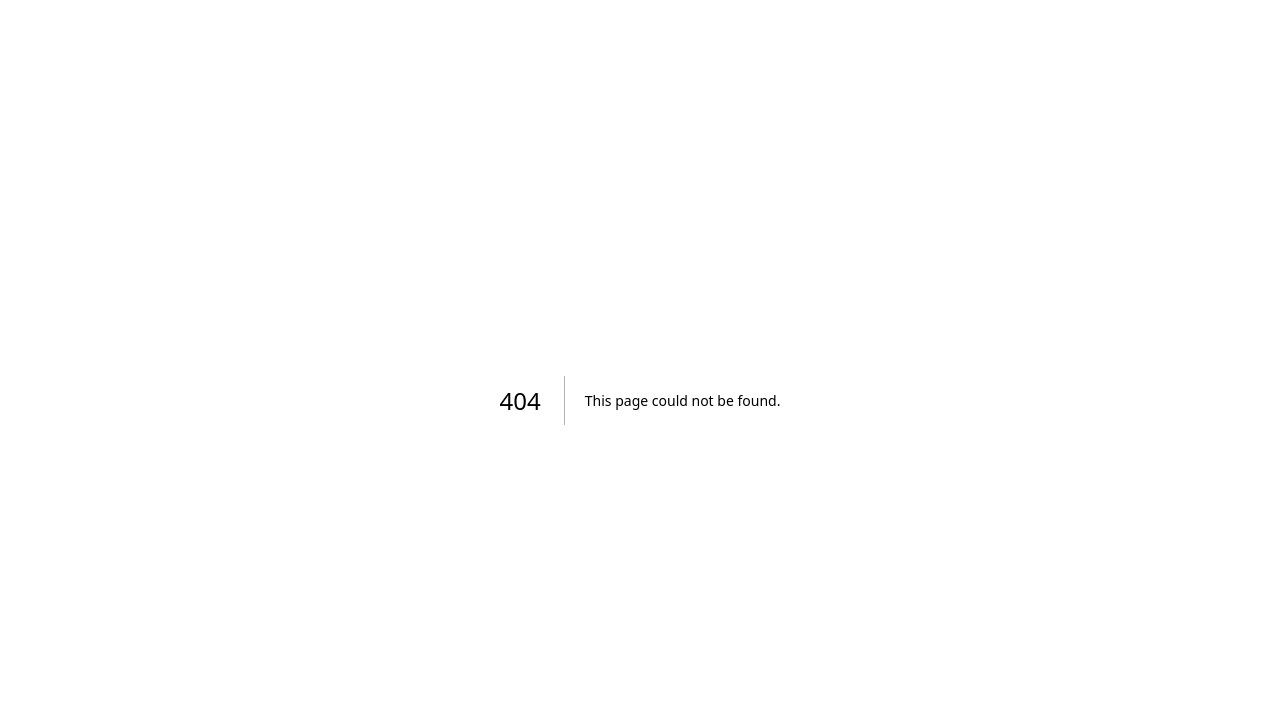
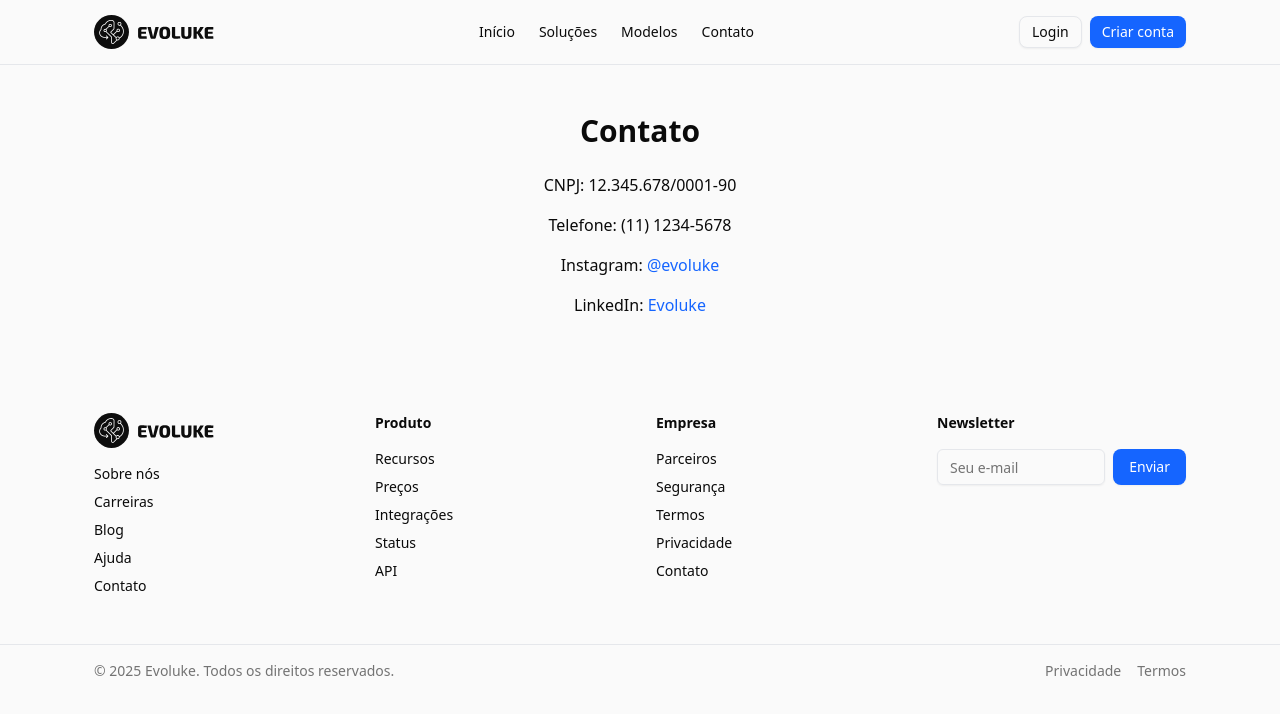
Before and after one commit to Evoluke/agent-plugandplay, a Next.js app: page /contact in a window 1280 px wide. Before the commit this address had no page. Shown: the top 714 px of the page. Built offline with nearby package versions, Linux system fonts and the light colour scheme.

Commit message:
feat: add contact page?

```diff
--- a/components/landing/Footer.tsx
+++ b/components/landing/Footer.tsx
@@ -33,7 +33,7 @@ export default function Footer() {
                 </Link>
               </li>
               <li>
-                <Link href="#" className="hover:text-primary">
+                <Link href="/contact" className="hover:text-primary">
                   Contato
                 </Link>
               </li>
@@ -93,7 +93,7 @@ export default function Footer() {
                 </Link>
               </li>
               <li>
-                <Link href="#" className="hover:text-primary">
+                <Link href="/contact" className="hover:text-primary">
                   Contato
                 </Link>
               </li>
--- a/components/landing/Header.tsx
+++ b/components/landing/Header.tsx
@@ -33,7 +33,7 @@ export default function Header() {
               </Link>
             </li>
             <li>
-              <Link href="#contato" className="hover:text-primary">
+              <Link href="/contact" className="hover:text-primary">
                 Contato
               </Link>
             </li>
@@ -81,7 +81,7 @@ export default function Header() {
             <Link href="#modelos" onClick={() => setOpen(false)}>
               Modelos
             </Link>
-            <Link href="#contato" onClick={() => setOpen(false)}>
+            <Link href="/contact" onClick={() => setOpen(false)}>
               Contato
             </Link>
           </nav>
--- /dev/null
+++ b/src/app/contact/page.tsx
@@ -0,0 +1,49 @@
+import Header from "@/components/landing/Header";
+import Footer from "@/components/landing/Footer";
+import Link from "next/link";
+import type { Metadata } from "next";
+
+export const metadata: Metadata = {
+  title: "Contato - Evoluke",
+  description: "Informações de contato da Evoluke",
+};
+
+export default function ContactPage() {
+  return (
+    <>
+      <Header />
+      <main className="flex flex-col items-center">
+        <section className="w-full max-w-[1140px] px-3 md:px-4 lg:px-6 py-12">
+          <h1 className="mb-6 text-center text-3xl font-bold">Contato</h1>
+          <ul className="space-y-4 text-center">
+            <li>CNPJ: 12.345.678/0001-90</li>
+            <li>Telefone: (11) 1234-5678</li>
+            <li>
+              Instagram: {" "}
+              <Link
+                href="https://instagram.com/evoluke"
+                className="text-primary hover:underline"
+                target="_blank"
+                rel="noopener noreferrer"
+              >
+                @evoluke
+              </Link>
+            </li>
+            <li>
+              LinkedIn: {" "}
+              <Link
+                href="https://www.linkedin.com/company/evoluke"
+                className="text-primary hover:underline"
+                target="_blank"
+                rel="noopener noreferrer"
+              >
+                Evoluke
+              </Link>
+            </li>
+          </ul>
+        </section>
+      </main>
+      <Footer />
+    </>
+  );
+}
```
